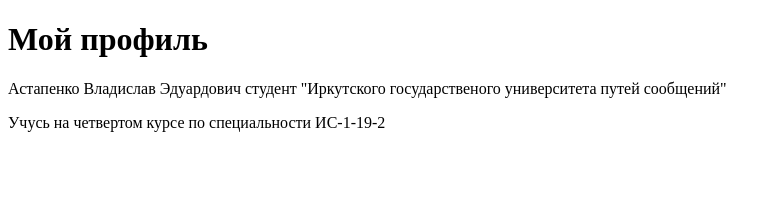
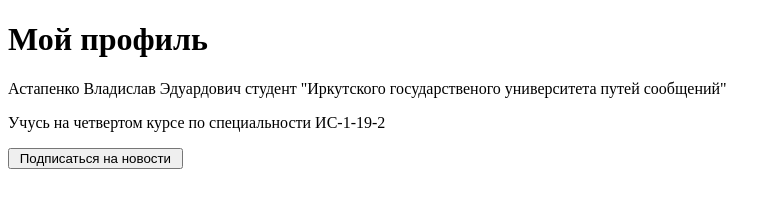
Before and after one commit to VLAD4KA/LR6, a plain HTML site: page index.html in a window 1280 px wide. Shown: the whole page, without its empty margins (0-781 px from the left). Drawn offline with Linux system fonts and the light colour scheme.

Commit message:
Создание2

```diff
--- a/index.html
+++ b/index.html
@@ -5,5 +5,6 @@
 <h1>Мой профиль</h1>
 <p>Астапенко Владислав Эдуардович студент "Иркутского государственого университета путей сообщений"</p>
 <p>Учусь на четвертом курсе по специальности ИС-1-19-2</p>
+<p><input type="button" value=" Подписаться на новости "></p>
 </body>
 </html>
```
